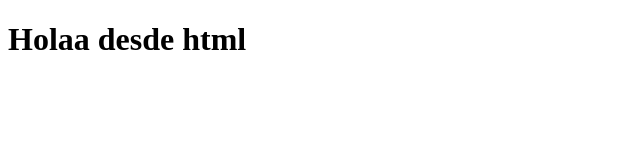
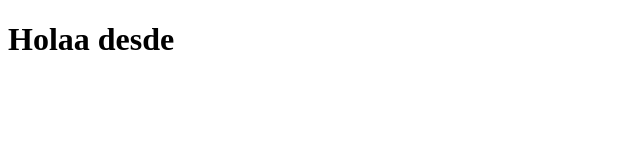
Before and after one commit to Eduar23/Git-ejemplo, a plain HTML site: page index.html in a window 1280 px wide. Shown: the whole page, without its empty margins (0-640 px from the left). Drawn offline with Linux system fonts and the light colour scheme.

```diff
--- a/index.html
+++ b/index.html
@@ -7,6 +7,6 @@
     <title>Document</title>
 </head>
 <body>
-   <h1>Holaa desde html</h1>
+   <h1>Holaa desde</h1>
 </body>
 </html>
```
